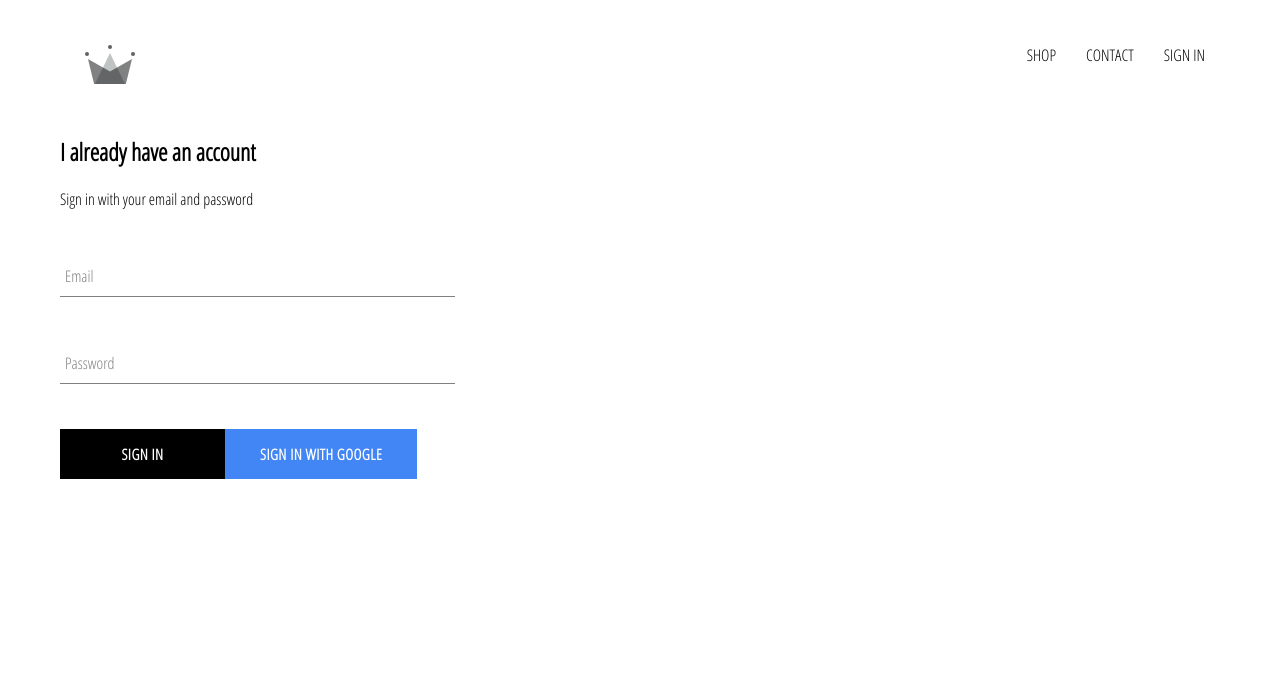
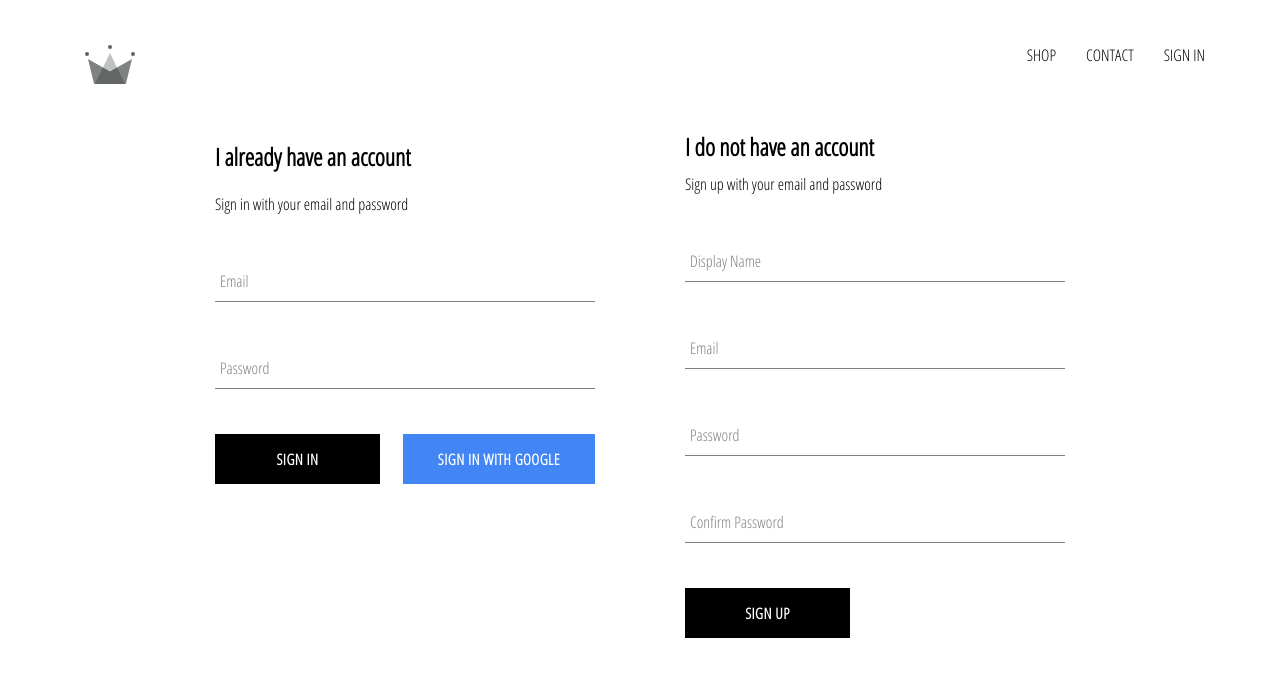
Before and after one commit to IrnesDuran/crwn-clothing, a React (Create React App) app: page /signin in a window 1280 px wide. Shown: the top 676 px of the page. Built offline with nearby package versions, Linux system fonts and the light colour scheme; no server answers.

Commit message:
signin and signup with email and password

```diff
--- a/src/App.css
+++ b/src/App.css
@@ -7,3 +7,7 @@
     text-decoration: none;
     color: black;
 }
+
+* {
+    box-sizing: border-box;
+}
--- a/src/App.js
+++ b/src/App.js
@@ -8,7 +8,7 @@
 import SignInAndSignUpPage from './pages/sign-in-and-sign-up/sign-in-and-sign-up'
 
 
-import { auth } from './firebase/firebase.utils';
+import { auth, createUserProfileDocument } from './firebase/firebase.utils';
 
 class App extends React.Component {
   constructor() {
@@ -22,10 +22,21 @@
   unsubscribeFromAuth = null;
 
   componentDidMount() {
-    this.unsubscribeFromAuth = auth.onAuthStateChanged(user => {
-      this.setState({ currentUser: user });
+    this.unsubscribeFromAuth = auth.onAuthStateChanged(async userAuth => {
+      if (userAuth) {
+        const userRef = await createUserProfileDocument(userAuth);
 
-      console.log(user);
+        userRef.onSnapshot(snapShot => {
+          this.setState({
+            currentUser: {
+              id: snapShot.id,
+              ...snapShot.data()
+            }
+          });
+        });
+      }
+
+      this.setState({ currentUser: userAuth });
     });
   }
 
--- a/src/components/custom-button/custom-button.styles.scss
+++ b/src/components/custom-button/custom-button.styles.scss
@@ -20,14 +20,13 @@
       border: 1px solid black;
     }
 
-    &.google-sign-in
-    {
-        background-color: #4285f4;
-        color: white;
+    &.google-sign-in {
+      background-color: #4285f4;
+      color: white;
 
       &:hover {
         background-color: #357ae8;
+        border: none;
       }
-
     }
   }
--- a/src/components/sign-in/sign-in.component.js
+++ b/src/components/sign-in/sign-in.component.js
@@ -5,7 +5,7 @@
 import FormInput from '../form-input/form-input.component';
 import CustomButton from '../custom-button/custom-button.component';
 
-import { signInWithGoogle } from '../../firebase/firebase.utils';
+import { auth, signInWithGoogle } from '../../firebase/firebase.utils';
 
 class SignIn extends Component {
     state= {
@@ -13,9 +13,17 @@
         password: ''
     };
 
-    handleSubmit = (e) => {
+    handleSubmit = async e => {
         e.preventDefault();
-        this.setState({ email:'', password:''});
+        const {email, password} = this.state;
+
+        try {
+            await auth.signInWithEmailAndPassword(email,password);
+            this.setState({ email:'', password:''});
+        } catch (error) {
+            console.error(error)
+        }
+
     };
 
     handleChange = (e) => {
@@ -43,8 +51,10 @@
                         handleChange= {this.handleChange}
                         required
                         label='Password'/>
-                    <CustomButton type="submit">Sign In</CustomButton>
-                    <CustomButton onClick= {signInWithGoogle} isGoogleSignIn>Sign in with Google</CustomButton>
+                    <div className='buttons'>
+                        <CustomButton type="submit">Sign In</CustomButton>
+                        <CustomButton onClick= {signInWithGoogle} isGoogleSignIn>Sign in with Google</CustomButton>
+                    </div>
                 </form>
             </div>
         );
--- a/src/components/sign-in/sign-in.styles.scss
+++ b/src/components/sign-in/sign-in.styles.scss
@@ -4,6 +4,11 @@
     flex-direction: column;
 
     .title {
-        margin: 10px 0;
-    };
-}
+      margin: 10px 0;
+    }
+
+    .buttons {
+      display: flex;
+      justify-content: space-between;
+    }
+  }
--- /dev/null
+++ b/src/components/sign-up/sign-up.component.js
@@ -0,0 +1,103 @@
+import React from 'react';
+
+import './sign-up.styles.scss';
+import FormInput from '../form-input/form-input.component';
+import CustomButton from "../custom-button/custom-button.component";
+
+import { auth, createUserProfileDocument} from '../../firebase/firebase.utils';
+
+
+class SignUp extends React.Component {
+    constructor() {
+      super();
+
+      this.state = {
+        displayName: '',
+        email: '',
+        password: '',
+        confirmPassword: ''
+      };
+    }
+
+    handleSubmit = async event => {
+      event.preventDefault();
+
+      const { displayName, email, password, confirmPassword } = this.state;
+
+      if (password !== confirmPassword) {
+        alert("passwords don't match");
+        return;
+      }
+
+      try {
+        const { user } = await auth.createUserWithEmailAndPassword(
+          email,
+          password
+        );
+
+        await createUserProfileDocument(user, { displayName });
+
+        this.setState({
+          displayName: '',
+          email: '',
+          password: '',
+          confirmPassword: ''
+        });
+      } catch (error) {
+        console.error(error);
+      }
+    };
+
+    handleChange = event => {
+      const { name, value } = event.target;
+
+      this.setState({ [name]: value });
+    };
+
+    render() {
+      const { displayName, email, password, confirmPassword } = this.state;
+      return (
+        <div className='sign-up'>
+          <h2 className='title'>I do not have an account</h2>
+          <span>Sign up with your email and password</span>
+          <form className='sign-up-form' onSubmit={this.handleSubmit}>
+            <FormInput
+              type='text'
+              name='displayName'
+              value={displayName}
+              onChange={this.handleChange}
+              label='Display Name'
+              required
+            />
+            <FormInput
+              type='email'
+              name='email'
+              value={email}
+              onChange={this.handleChange}
+              label='Email'
+              required
+            />
+            <FormInput
+              type='password'
+              name='password'
+              value={password}
+              onChange={this.handleChange}
+              label='Password'
+              required
+            />
+            <FormInput
+              type='password'
+              name='confirmPassword'
+              value={confirmPassword}
+              onChange={this.handleChange}
+              label='Confirm Password'
+              required
+            />
+            <CustomButton type='submit'>SIGN UP</CustomButton>
+          </form>
+        </div>
+      );
+    }
+  }
+
+  export default SignUp;
--- /dev/null
+++ b/src/components/sign-up/sign-up.styles.scss
@@ -0,0 +1,13 @@
+.sign-up {
+    display: flex;
+    flex-direction: column;
+    width: 380px;
+
+    .title {
+        margin: 10px 0;
+
+    }
+
+
+
+}
--- a/src/firebase/firebase.utils.js
+++ b/src/firebase/firebase.utils.js
@@ -15,6 +15,33 @@
 
 firebase.initializeApp(config);
 
+
+export const createUserProfileDocument = async (userAuth, additionalData) => {
+  if (!userAuth) return;
+
+  const userRef = firestore.doc(`users/${userAuth.uid}`);
+
+  const snapShot = await userRef.get();
+
+  if (!snapShot.exists) {
+    const { displayName, email } = userAuth;
+    const createdAt = new Date();
+    try {
+      await userRef.set({
+        displayName,
+        email,
+        createdAt,
+        ...additionalData
+      });
+    } catch (error) {
+      console.log('error creating user', error.message);
+    }
+  }
+
+  return userRef;
+};
+
+
 export const auth = firebase.auth();
 export const firestore = firebase.firestore();
 
--- a/src/pages/sign-in-and-sign-up/sign-in-and-sign-up.js
+++ b/src/pages/sign-in-and-sign-up/sign-in-and-sign-up.js
@@ -2,11 +2,14 @@
 import './sign-in-and-sign-up.styles.scss';
 
 import SignIn from '../../components/sign-in/sign-in.component';
+import SignUp from '../../components/sign-up/sign-up.component'
 
 const SignInAndSignUpPage =(props) => (
     <div className='sign-in-and-sign-up'>
         <SignIn />
+        <SignUp />
     </div>
+
 
 
 );
--- a/src/pages/sign-in-and-sign-up/sign-in-and-sign-up.styles.scss
+++ b/src/pages/sign-in-and-sign-up/sign-in-and-sign-up.styles.scss
@@ -0,0 +1,6 @@
+.sign-in-and-sign-up {
+    width: 850px;
+    display: flex;
+    justify-content: space-between;
+    margin: 30px auto;
+}
```
